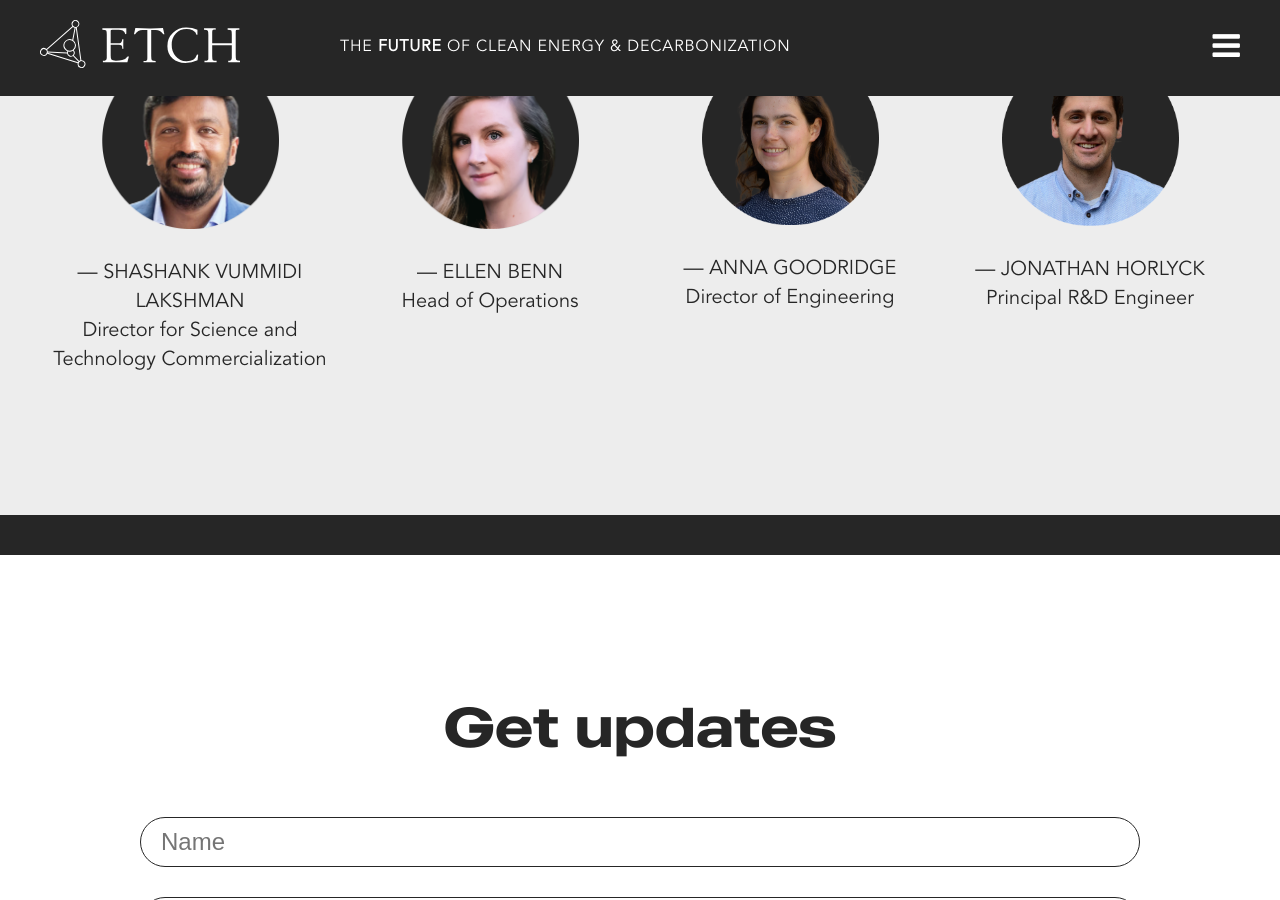
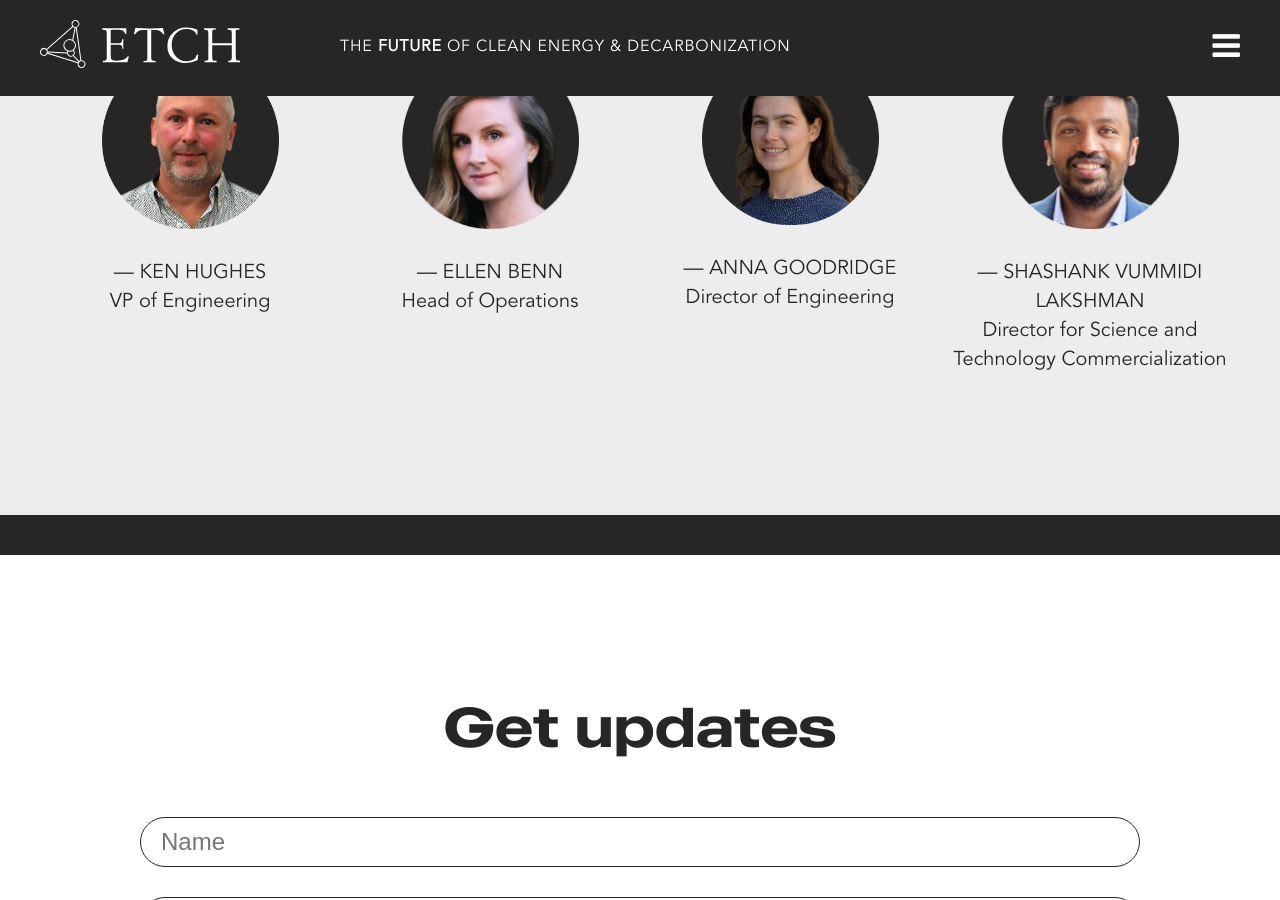
Before and after one commit to weareoutright/etchmaterials_jekyll, a Jekyll site: the page built from index.markdown, in a window 1280 px wide and 900 px high, scrolled down 3310 px. Built offline with Jekyll 4.4.1, drawn with Linux system fonts in a browser that asks for light colours.

Commit message:
Add Ken Hughes to HP TEAM section
Signed-off-by: Tim Arnold <tim@weareoutright.com>

```diff
--- a/_layouts/home.html
+++ b/_layouts/home.html
@@ -174,10 +174,10 @@ id: Home
         </ul>
 
         <ul class="">
-            <li><img src="/assets/images/Shashank.png" /><p class="name">&mdash; Shashank Vummidi Lakshman</p><p class="job-title">Director for Science and Technology Commercialization</p></li>
+            <li><img src="/assets/images/Ken.png" /><p class="name">&mdash; Ken Hughes</p><p class="job-title">VP of Engineering</p></li>
             <li><img src="/assets/images/Ellen.png" /><p class="name">&mdash; Ellen Benn</p><p class="job-title">Head of Operations</p></li>
             <li><img src="/assets/images/Anna_bg.png" /><p class="name">&mdash; Anna Goodridge</p><p class="job-title">Director of Engineering</p></li>
-            <li><img src="/assets/images/Jonathan_bg.png" /><p class="name">&mdash; Jonathan Horlyck</p><p class="job-title">Principal R&D Engineer</p></li>
+            <li><img src="/assets/images/Shashank.png" /><p class="name">&mdash; Shashank Vummidi Lakshman</p><p class="job-title">Director for Science and Technology Commercialization</p></li>
         </ul>
     </div>
 </div>
```
Also changed, not shown: assets/images/Ken.png (added).
